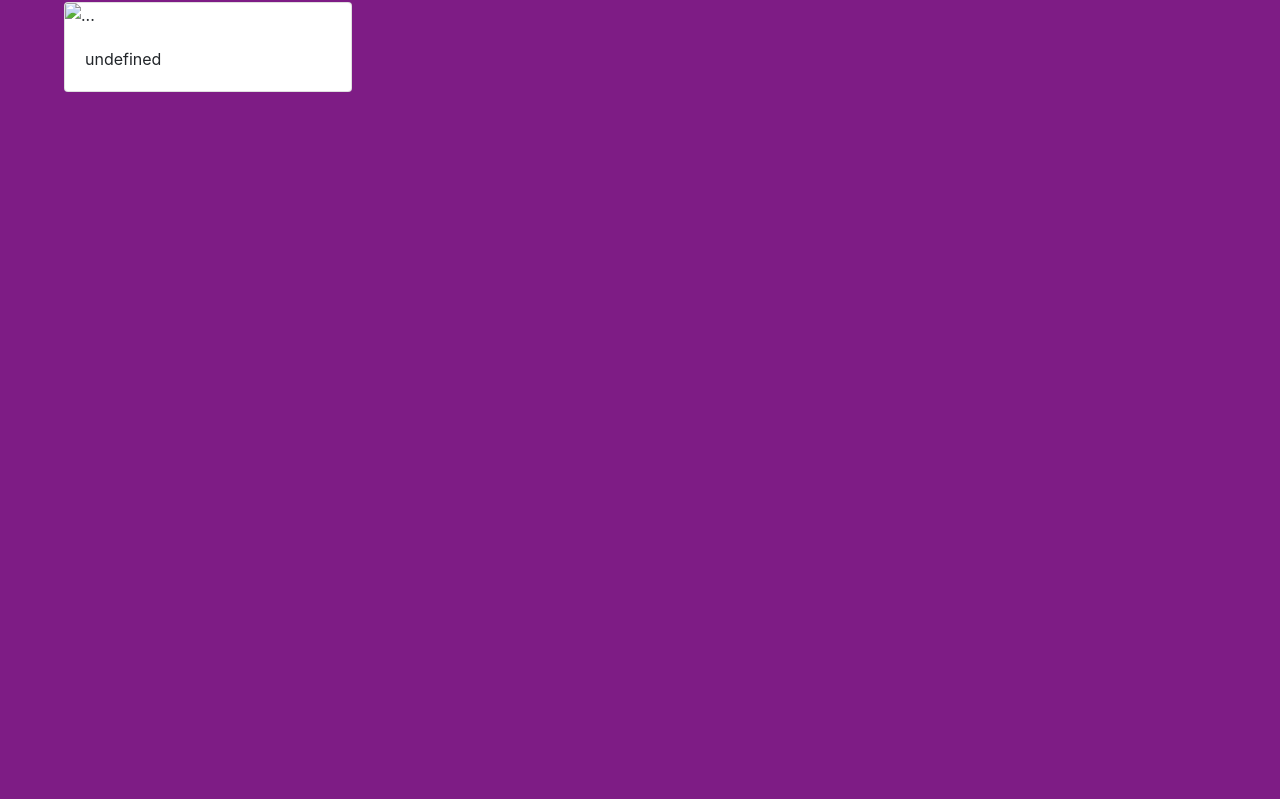
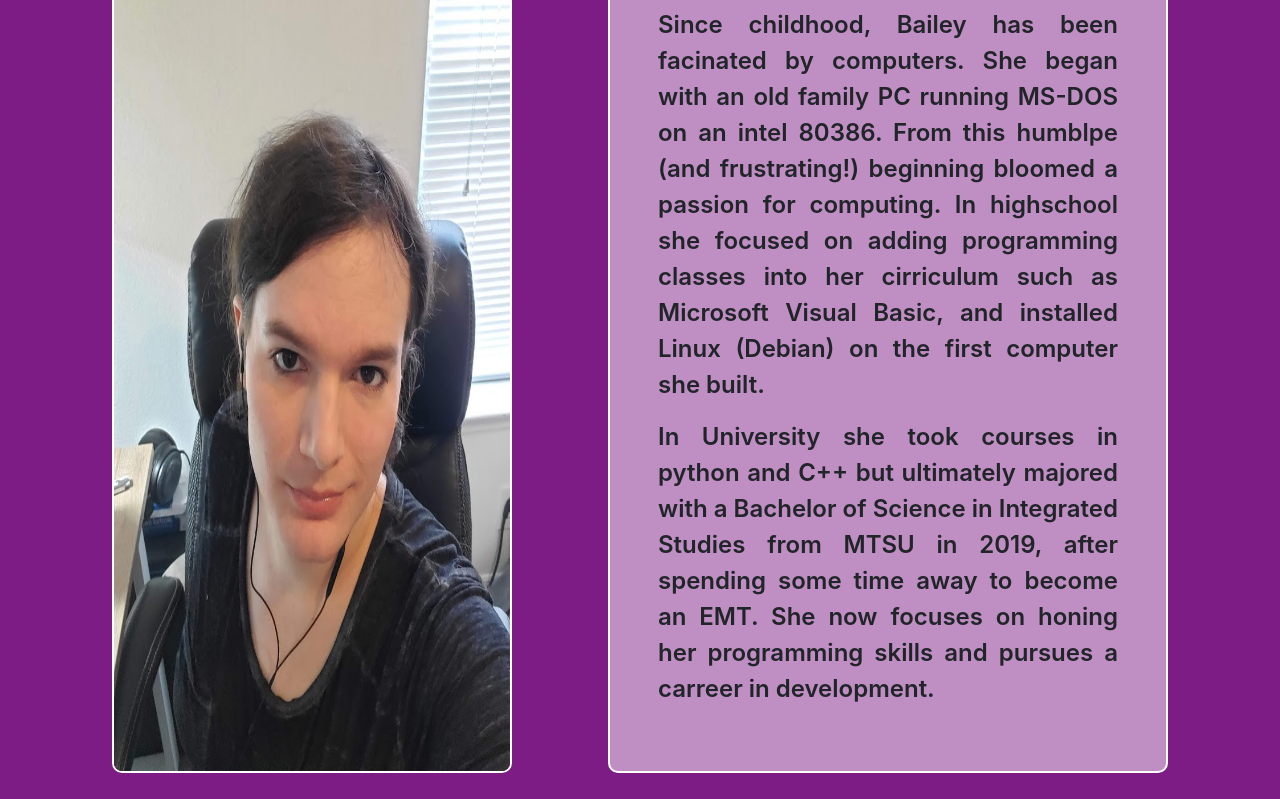
Before and after one commit to BaileyEDennis/PersonalBioSite, a website built with webpack: page src/index.html in a window 1280 px wide. Shown: the part 247-1046 px from the top of the page. Before the commit the page ends 800 px from the top, so only its background shows below. Built offline with nearby package versions, Linux system fonts and the light colour scheme; files whose address does not match are found by name.

Commit message:
got everything working and styled!

```diff
--- a/src/index.html
+++ b/src/index.html
@@ -4,6 +4,7 @@
     <meta charset="UTF-8" />
     <meta name="viewport" content="width=device-width, initial-scale=1.0" />
     <title>Bailey's Bio Site</title>
+    <link rel="../img/Logo.png" href="logo">
   </head>
   <body>
     <div id="navBar"></div>
--- a/src/javascripts/components/views/views.js
+++ b/src/javascripts/components/views/views.js
@@ -1,18 +1,47 @@
-// I have a list of objects of projects. I take each one and append it as a card to the DOM
+const bioDom = () => {
+  $('#Bio').html('');
+  const domString = `
+  <img id="photo" src="/img/me.jpg" alt="me"></img>
+  <div id="frame">
+  <p>Since childhood, Bailey has been facinated by computers. She began with an old family PC running MS-DOS on an intel 80386. From this humblpe (and frustrating!) beginning bloomed a passion for computing. In highschool she focused on adding programming classes into
+  her cirriculum such as Microsoft Visual Basic, and installed Linux (Debian) on the first computer she built.</p>
+  <p>In University she took courses in python and C++ but ultimately majored with a Bachelor of Science in Integrated Studies from MTSU in 2019, after spending some time away to become an EMT. She now focuses on honing her programming skills and pursues a carreer in development.</p>
+  </div>
+  `;
+  $('#Bio').append(domString);
+};
+
+const techDom = () => {
+  $('#Tech').html('');
+  const domString = `
+  <h3><i class="fab fa-html5"></i></h3>
+  <h3><i class="fab fa-sass"></i></h3>
+  <h3><i class="fab fa-github-square"></i></h3>
+  <h3><i class="fab fa-js"></i></h3>
+  <h3><i class="fab fa-npm"></i></h3>
+  <h3><i class="fab fa-bootstrap"></i></h3>
+  <h3><i class="fas fa-terminal"></i></h3>
+  `;
+  $('#Tech').append(domString);
+};
 
 const projDom = (list) => {
-  list.forEach((item) => {
-    console.warn(item);
-    const domString = `<div id="container">
-    <div class="card" style="width: 18rem;">
-     <img src="${item.image}" class="card-img-top" alt="...">
-      <div class="card-body">
-      <p class="card-text">${item.description}</p>
+  const taco = Object.values(list);
+  taco.forEach((item) => {
+    const domString = `
+    <div class="wholeCard" style="width: 19rem;">
+      <div class="card" style="width: 18rem;">
+        <img src="${item.image}" class="card-img-top" alt="...">
+        <div class="card-body">
+          <h5 class="card-title">${item.name}</h5>
+          <p class="card-text">${item.description}</p>
+          <a href="${item.link}" class="btn btn-primary">See It!</a>
+        </div>
       </div>
-    </div>
-</div>`;
+  </div>
+     `;
     $('#Projects').append(domString);
   });
 };
 
-export default { projDom };
+export default { projDom, techDom, bioDom };
--- a/src/javascripts/helpers/proj.json
+++ b/src/javascripts/helpers/proj.json
@@ -1,29 +1,32 @@
-[
 {
   "Project1": {
     "image": "../img/tamogatchiImg.png",
     "name": "Tamagotchi",
-    "description": "This project was meant as an entry into Sass. The project features four quadrants that display different things you can do with your Tamagotchi, including sleeping, fighting, eating, and playing! Each section also features a button that when clicked effects the energy level of each activity."
+    "description": "This project was meant as an entry into Sass. The project features four quadrants that display different things you can do with your Tamagotchi, including sleeping, fighting, eating, and playing! Each section also features a button that when clicked effects the energy level of each activity. It's a fun little project, please check it out and enjoy!",
+    "link" : "https://sharp-aryabhata-6c0aea.netlify.app/"
   },
   "Project2": {
-    "image": "../img/tamogatchiImg.png",
-    "name": "Tamagotchi",
-    "description": "This challenge was our first milestone project at NSS. The project was designed to test the skills we had learned up to this point in the course and get a feel for where we stood. The Idea behind the project was to do this project alone, and get a feel for where you are in the learning journey. It also built upon all the different concepts we had learned up to this point."
+    "image": "../img/dinoImg.png",
+    "name": "Dino Kennel",
+    "description": "This challenge was our first milestone project at NSS. The project was designed to test the skills we had learned up to this point in the course and get a feel for where we stood. The Idea behind the project was to do this project alone, and get a feel for where you are in the learning journey. It also built upon all the different concepts we had learned up to this point.",
+    "link" : "https://optimistic-golick-3749f3.netlify.app/"
   },
   "Project3": {
-    "image": "../img/tamogatchiImg.png",
-    "name": "Tamagotchi",
-    "description": "This project was meant as an entry into Sass. The project features four quadrants that display different things you can do with your Tamagotchi, including sleeping, fighting, eating, and playing! Each section also features a button that when clicked effects the energy level of each activity."
+    "image": "../img/petImg.png",
+    "name": "Pet Adoption",
+    "description": "One of my earlier group projects, this site shows multiple pet cards on display. What is fun about it are the sort buttons. On click of the button, only certain cards are shown, for instance if you click on the \"dinos\" button, only dinosaur pets are shown!",
+    "link" : "https://confident-villani-93f0af.netlify.app/"
   },
   "Project4": {
-    "image": "../img/tamogatchiImg.png",
-    "name": "Tamagotchi",
-    "description": "This project was meant as an entry into Sass. The project features four quadrants that display different things you can do with your Tamagotchi, including sleeping, fighting, eating, and playing! Each section also features a button that when clicked effects the energy level of each activity."
+    "image": "../img/sortImg.png",
+    "name": "Sorting Hat",
+    "description": "This project we worked on creating a sorting hat, Harry Potter Style! It demonstrates using javascript and bootstrap forms to take the name of a student, and randomly assign them to a Hogwarts house. This is all created and drawn to the DOM upon button click, and event listeners are used as well.",
+    "link" : "https://friendly-mcnulty-580ed7.netlify.app/"
   },
   "Project5": {
-    "image": "../img/tamogatchiImg.png",
-    "name": "Tamagotchi",
-    "description": "This project was meant as an entry into Sass. The project features four quadrants that display different things you can do with your Tamagotchi, including sleeping, fighting, eating, and playing! Each section also features a button that when clicked effects the energy level of each activity."
+    "image": "../img/lotrImg.png",
+    "name": "Chatty",
+    "description": "Another group project. The concept was to create a chat website for Lord Of The Rings fans. We worked to add features such as dark and light modes, time stamps to messages, font size alterations, charachter selectors, and the ability to remove old messages!",
+    "link" : "https://lotr-chatty.netlify.app/"
   }
 }
-]
--- /dev/null
+++ b/src/javascripts/helpers/projectsDone/biography.js
@@ -0,0 +1,7 @@
+import bio from '../../components/views/views';
+
+const getBio = () => {
+  bio.bioDom();
+};
+
+export default { getBio };
--- /dev/null
+++ b/src/javascripts/helpers/projectsDone/techKnown.js
@@ -0,0 +1,7 @@
+import proj from '../../components/views/views';
+
+const displayTech = () => {
+  proj.techDom();
+};
+
+export default { displayTech };
--- a/src/javascripts/main.js
+++ b/src/javascripts/main.js
@@ -1,11 +1,15 @@
 import 'bootstrap';
 import nav from './components/navBar';
 import projects from './helpers/projectsDone/projects';
+import technology from './helpers/projectsDone/techKnown';
+import biography from './helpers/projectsDone/biography';
 import '../styles/main.scss';
 
 const init = () => {
   nav.navBarDom();
   projects.getProjects();
+  technology.displayTech();
+  biography.getBio();
 };
 
 init();
--- /dev/null
+++ b/src/styles/components/_biography.scss
@@ -0,0 +1,23 @@
+#Bio {
+  display: flex;
+  flex-direction: row;
+  #photo {
+      width: 400px;
+      height: auto;
+      margin: 3rem;
+      border: 2px solid white;
+      border-radius: 10px;
+  }
+  #frame {
+    text-align: justify;
+    border: 2px solid white;
+    border-radius: 10px;
+    padding: 3rem;
+    margin: 3rem;
+    background-color: rgba(255, 255, 255, 0.5);
+    p {
+      font-size: 1.5rem;
+      font-weight: 600;
+    }
+  }
+}
--- /dev/null
+++ b/src/styles/components/_projects.scss
@@ -0,0 +1,6 @@
+#Projects {
+    display: flex;
+    flex-direction: row;
+    flex-wrap: wrap;
+    justify-content: space-around;
+}
--- /dev/null
+++ b/src/styles/components/_technology.scss
@@ -0,0 +1,13 @@
+#Tech {
+    display: flex;
+    flex-direction: row;
+    justify-content: space-around;
+    border: 2px solid white;
+    border-radius: 10px;
+    padding: 3rem;
+    margin: 3rem;
+    background-color: rgba(255,255,255,.5);
+    h3 {
+        font-size: 4rem;
+    }
+}
--- /dev/null
+++ b/src/styles/components/index.scss
@@ -0,0 +1,3 @@
+@import './projects';
+@import './technology';
+@import './biography';
--- a/src/styles/main.scss
+++ b/src/styles/main.scss
@@ -1,5 +1,6 @@
 @import '~bootstrap/scss/bootstrap';
 @import '~@fortawesome/fontawesome-free/css/all.min.css';
+@import './components';
 
 body {
   background-color: rgb(126, 28, 133);
```
Also changed, not shown: img/dinoImg.png (added), img/firebase-icon.png (added), img/me.jpg (added), img/sortImg.png (added), 2 other files.
